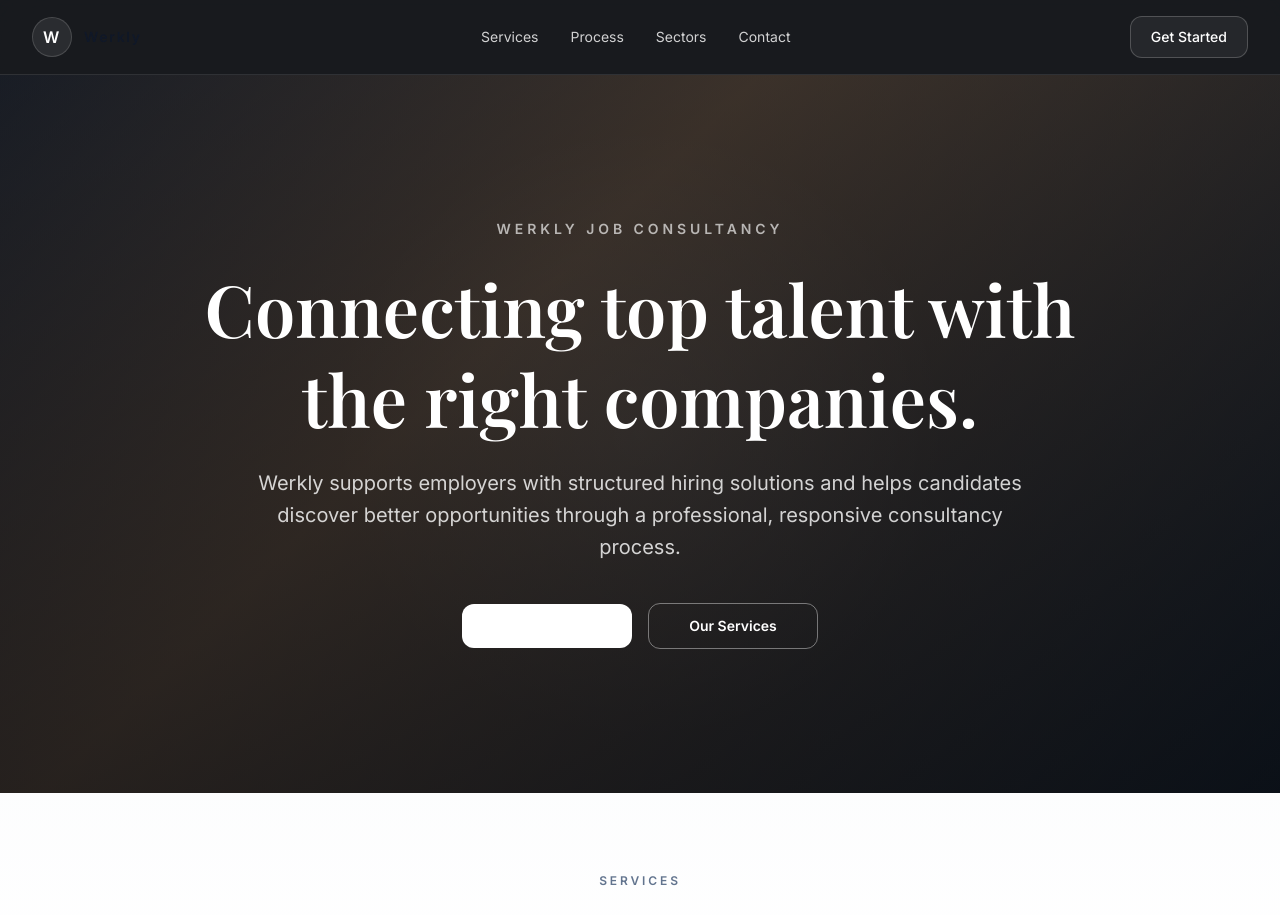
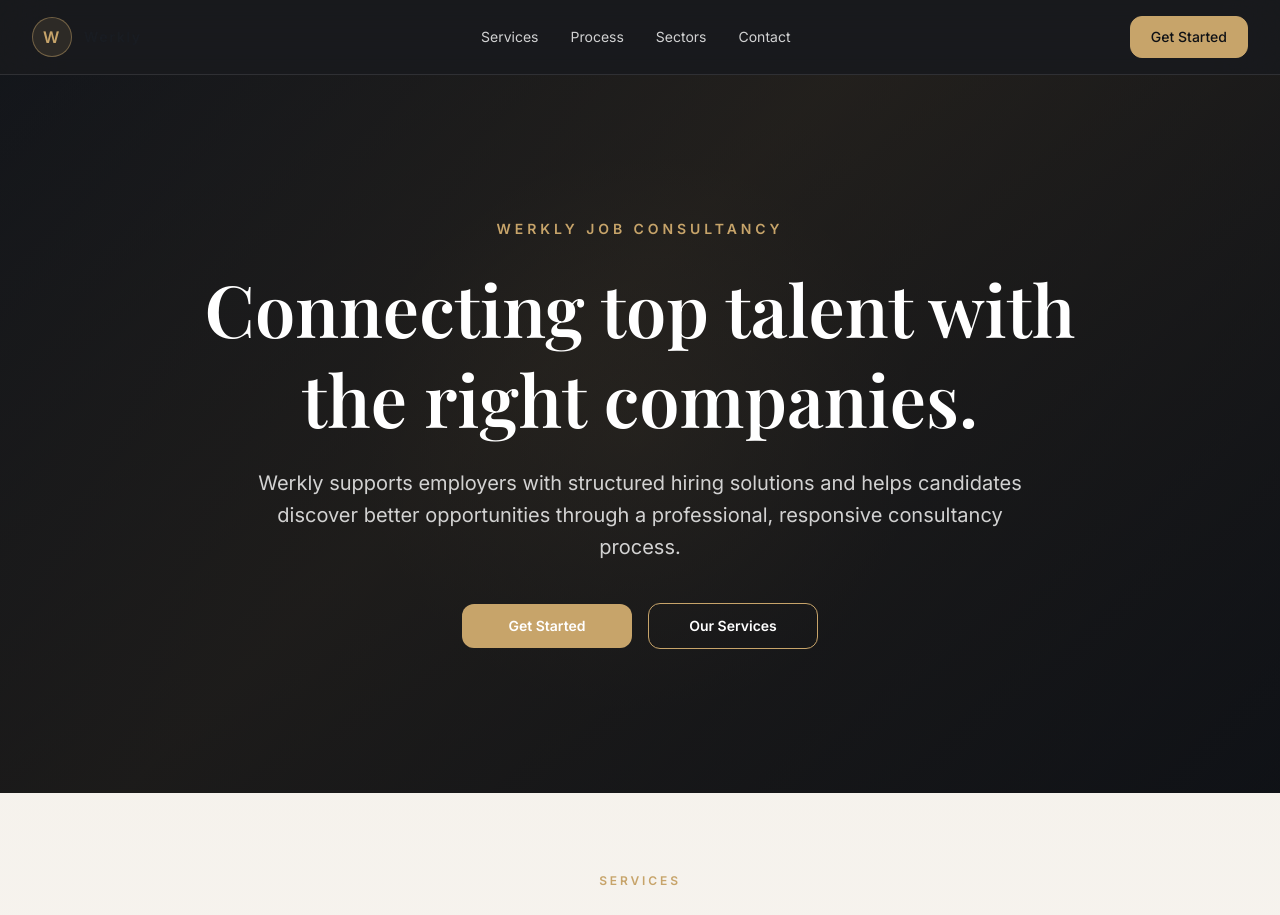
Before and after one commit to djkreddys-cmyk/Werkly, a Next.js app: page / in a window 1280 px wide. Shown: the top 915 px of the page. Built offline with nearby package versions, Linux system fonts and the light colour scheme.

Commit message:
Refine Werkly with two-color consultancy theme

```diff
--- a/app/globals.css
+++ b/app/globals.css
@@ -1,14 +1,13 @@
 @import "tailwindcss";
 
 :root {
-  --color-ink: #101828;
-  --color-paper: #f5f7fa;
-  --color-surface: #ffffff;
-  --color-line: #d9dee7;
-  --color-muted: #667085;
-  --color-accent: #ffffff;
-  --color-dark: #05070b;
-  --color-dark-soft: #121722;
+  --color-dark: #0f1115;
+  --color-accent: #c7a46a;
+  --color-paper: #f6f3ee;
+  --color-surface: #fffdf9;
+  --color-ink: #191c22;
+  --color-line: rgba(15, 17, 21, 0.12);
+  --color-muted: rgba(25, 28, 34, 0.72);
 }
 
 @theme inline {
@@ -20,14 +19,14 @@
 }
 
 html {
-  background: #f5f7fa;
+  background: var(--color-paper);
 }
 
 body {
   min-height: 100vh;
   color: var(--color-ink);
   font-family: var(--font-sans), sans-serif;
-  background: linear-gradient(180deg, #f4f6f9 0%, #ffffff 30%, #f7f8fa 100%);
+  background: linear-gradient(180deg, #f4efe7 0%, var(--color-paper) 30%, #f8f5f0 100%);
 }
 
 a {
@@ -36,7 +35,7 @@ a {
 }
 
 ::selection {
-  background: rgba(16, 24, 40, 0.15);
+  background: rgba(199, 164, 106, 0.28);
 }
 
 .section-shell {
@@ -54,7 +53,8 @@ a {
 }
 
 .eyebrow {
-  @apply text-xs font-semibold uppercase tracking-[0.24em] text-slate-500;
+  @apply text-xs font-semibold uppercase tracking-[0.24em];
+  color: var(--color-accent);
 }
 
 .section-title {
--- a/app/page.tsx
+++ b/app/page.tsx
@@ -50,10 +50,10 @@ export default function Home() {
       <SiteHeader />
       <main>
         <section className="relative overflow-hidden bg-[var(--color-dark)]">
-          <div className="absolute inset-0 bg-[linear-gradient(rgba(5,7,11,0.48),rgba(5,7,11,0.68)),radial-gradient(circle_at_center,rgba(255,255,255,0.08),transparent_42%),linear-gradient(135deg,#2b313d_0%,#6d5846_38%,#182432_100%)]" />
+          <div className="absolute inset-0 bg-[linear-gradient(rgba(15,17,21,0.58),rgba(15,17,21,0.72)),radial-gradient(circle_at_center,rgba(199,164,106,0.14),transparent_38%),linear-gradient(135deg,#1a1d23_0%,#3d3427_42%,#11141a_100%)]" />
           <div className="section-shell relative py-20 sm:py-28 lg:py-36">
             <div className="mx-auto max-w-4xl text-center text-white">
-              <p className="text-sm font-semibold uppercase tracking-[0.28em] text-white/65">
+              <p className="text-sm font-semibold uppercase tracking-[0.28em] text-[var(--color-accent)]">
                 Werkly Job Consultancy
               </p>
               <h1 className="mt-6 font-[family-name:var(--font-display)] text-5xl leading-tight sm:text-6xl lg:text-7xl">
@@ -65,13 +65,13 @@ export default function Home() {
               <div className="mt-10 flex flex-col items-center justify-center gap-4 sm:flex-row">
                 <a
                   href="#contact"
-                  className="inline-flex min-w-[170px] items-center justify-center rounded-xl bg-white px-6 py-3 text-sm font-semibold text-slate-950 transition hover:bg-slate-100"
+                  className="inline-flex min-w-[170px] items-center justify-center rounded-xl bg-[var(--color-accent)] px-6 py-3 text-sm font-semibold text-[var(--color-dark)] transition hover:opacity-95"
                 >
                   Get Started
                 </a>
                 <a
                   href="#services"
-                  className="inline-flex min-w-[170px] items-center justify-center rounded-xl border border-white/40 bg-transparent px-6 py-3 text-sm font-semibold text-white transition hover:bg-white/8"
+                  className="inline-flex min-w-[170px] items-center justify-center rounded-xl border border-[var(--color-accent)] bg-transparent px-6 py-3 text-sm font-semibold text-[var(--color-accent)] transition hover:bg-[rgba(199,164,106,0.08)]"
                 >
                   Our Services
                 </a>
@@ -110,7 +110,7 @@ export default function Home() {
             <div className="grid gap-5">
               {processSteps.map((step, index) => (
                 <article key={step.title} className="story-card flex gap-5 p-7">
-                  <div className="flex h-12 w-12 shrink-0 items-center justify-center rounded-full bg-slate-950 text-sm font-semibold text-white">
+                  <div className="flex h-12 w-12 shrink-0 items-center justify-center rounded-full bg-[var(--color-accent)] text-sm font-semibold text-[var(--color-dark)]">
                     0{index + 1}
                   </div>
                   <div>
@@ -126,7 +126,7 @@ export default function Home() {
         <section id="roles" className="bg-[var(--color-dark)] py-16 sm:py-20">
           <div className="section-shell">
             <div className="mx-auto max-w-3xl text-center">
-              <p className="text-sm font-semibold uppercase tracking-[0.24em] text-white/55">
+              <p className="text-sm font-semibold uppercase tracking-[0.24em] text-[var(--color-accent)]">
                 Industry Focus
               </p>
               <h2 className="mt-4 font-[family-name:var(--font-display)] text-4xl leading-tight text-white sm:text-5xl">
@@ -138,7 +138,7 @@ export default function Home() {
             </div>
             <div className="mt-12 grid gap-6 sm:grid-cols-2 lg:grid-cols-4">
               {sectors.map((sector) => (
-                <article key={sector} className="rounded-[1.5rem] border border-white/12 bg-white/6 p-6 text-white">
+                <article key={sector} className="rounded-[1.5rem] border border-[rgba(199,164,106,0.28)] bg-[rgba(199,164,106,0.08)] p-6 text-white">
                   <h3 className="text-xl font-semibold">{sector}</h3>
                 </article>
               ))}
@@ -159,7 +159,7 @@ export default function Home() {
               <div className="mt-8 flex flex-col gap-4 sm:flex-row">
                 <a
                   href="mailto:hr@werkly.in"
-                  className="inline-flex items-center justify-center rounded-xl bg-slate-950 px-6 py-3 text-sm font-semibold text-white transition hover:bg-slate-800"
+                  className="inline-flex items-center justify-center rounded-xl bg-[var(--color-accent)] px-6 py-3 text-sm font-semibold text-[var(--color-dark)] transition hover:opacity-95"
                 >
                   Contact HR
                 </a>
--- a/components/site-footer.tsx
+++ b/components/site-footer.tsx
@@ -9,7 +9,7 @@ export function SiteFooter() {
     <footer className="border-t border-white/10 bg-[var(--color-dark)] text-white">
       <div className="mx-auto flex w-full max-w-7xl flex-col gap-8 px-5 py-10 sm:px-8 lg:flex-row lg:items-end lg:justify-between">
         <div className="max-w-md space-y-3">
-          <p className="text-sm font-semibold uppercase tracking-[0.24em] text-white/50">
+          <p className="text-sm font-semibold uppercase tracking-[0.24em] text-[var(--color-accent)]/80">
             Werkly
           </p>
           <h2 className="font-[family-name:var(--font-display)] text-3xl text-white">
--- a/components/site-header.tsx
+++ b/components/site-header.tsx
@@ -10,7 +10,7 @@ export function SiteHeader() {
     <header className="sticky top-0 z-50 border-b border-white/10 bg-[rgba(5,7,11,0.92)] backdrop-blur-xl">
       <div className="mx-auto flex w-full max-w-7xl items-center justify-between gap-6 px-5 py-4 sm:px-8">
         <a href="#top" className="flex items-center gap-3 text-sm font-semibold tracking-[0.12em] text-white">
-          <span className="flex h-10 w-10 items-center justify-center rounded-full border border-white/15 bg-white/8 text-base text-white">
+          <span className="flex h-10 w-10 items-center justify-center rounded-full border border-[rgba(199,164,106,0.45)] bg-[rgba(199,164,106,0.12)] text-base text-[var(--color-accent)]">
             W
           </span>
           Werkly
@@ -24,7 +24,7 @@ export function SiteHeader() {
         </nav>
         <a
           href="#contact"
-          className="inline-flex items-center justify-center rounded-xl border border-white/20 bg-white/6 px-5 py-2.5 text-sm font-medium !text-white transition hover:bg-white/12"
+          className="inline-flex items-center justify-center rounded-xl border border-[var(--color-accent)] bg-[var(--color-accent)] px-5 py-2.5 text-sm font-medium !text-[var(--color-dark)] transition hover:opacity-95"
         >
           Get Started
         </a>
```
